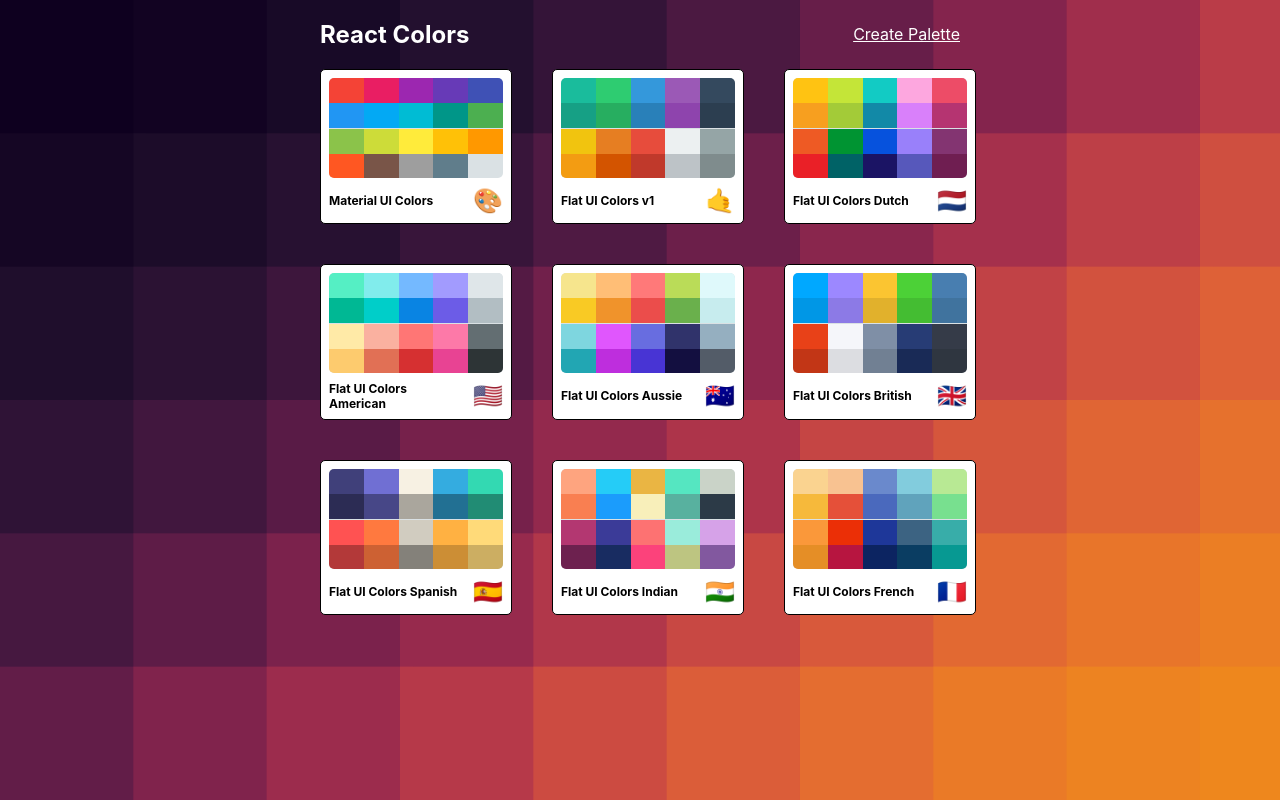
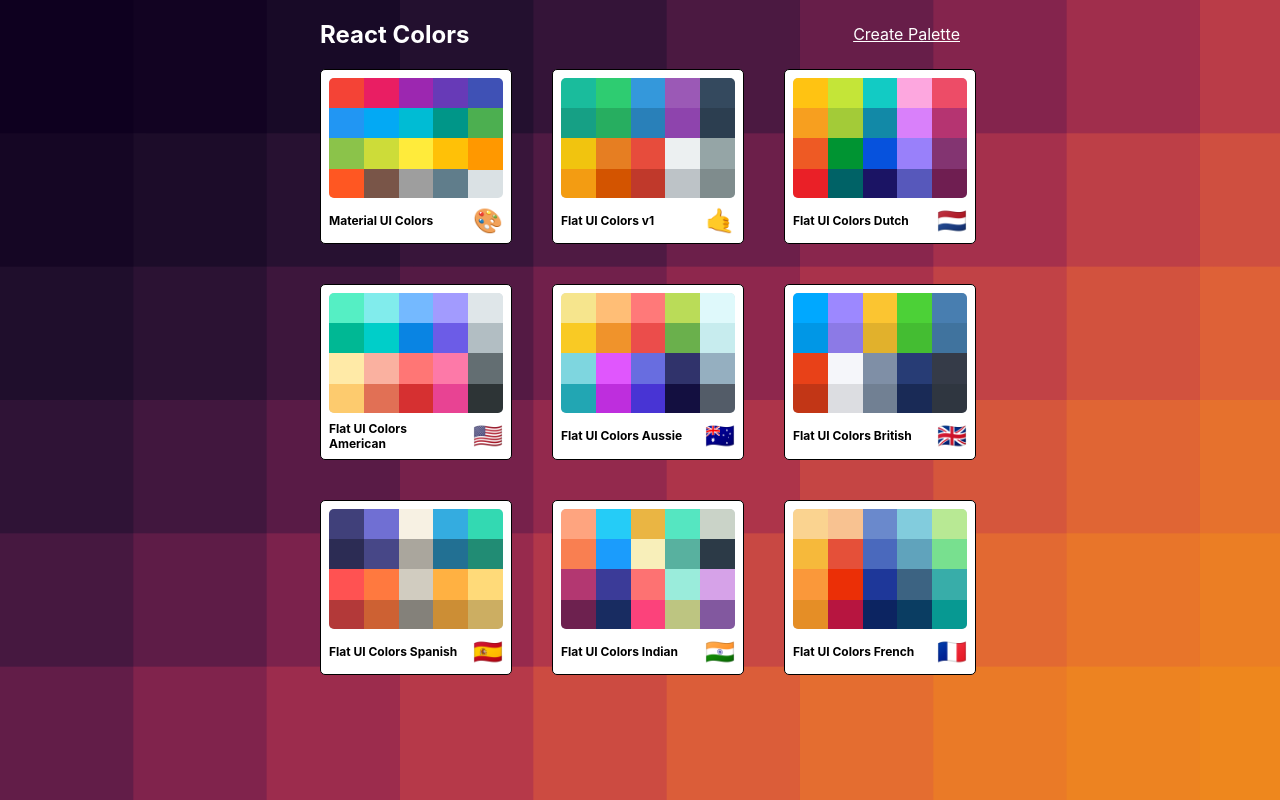
Before and after one commit to avsssai/react-colors, a React (Create React App) app: page / in a window 1280 px wide. Built offline with nearby package versions, Linux system fonts and the light colour scheme.

Commit message:
Fixed Minipalette style issue

```diff
--- a/src/App.js
+++ b/src/App.js
@@ -1,17 +1,17 @@
 import React, { Component } from "react";
+import { Switch, Route } from "react-router-dom";
+import { TransitionGroup, CSSTransition } from "react-transition-group";
+
 import PaletteList from "./PaletteList";
 import Palette from "./Palette";
-import seedColors from "./colors-seeder";
-import { generatePalette } from "./colorHelpers";
-import { Switch, Link, Route } from "react-router-dom";
-import colorsSeeder from "./colors-seeder";
 import SingleColorPalette from "./SingleColorPalette";
 import NewPaletteForm from "./NewPaletteForm";
 import Page from "./Page";
-import { withStyles } from "@material-ui/styles";
-import { TransitionGroup, CSSTransition } from "react-transition-group";
+
+import seedColors from "./colors-seeder";
+import { generatePalette } from "./colorHelpers";
+
 import "./Page.css";
-const styles = {};
 
 class App extends Component {
   constructor(props) {
@@ -64,13 +64,6 @@ class App extends Component {
     );
   }
   render () {
-    let { styles } = this.props;
-
-    let linksOnly = (arr) => {
-      return arr.reduce((acc, el) => {
-        return acc.concat({ paletteName: el.paletteName, id: el.id });
-      }, []);
-    };
     return (
       <div>
         {/* <Palette palette={generatePalette(seedColors[4])} /> */}
@@ -145,4 +138,4 @@ class App extends Component {
   }
 }
 
-export default withStyles(styles)(App);
+export default (App);
--- a/src/styles/MiniPaletteStyles.js
+++ b/src/styles/MiniPaletteStyles.js
@@ -13,18 +13,18 @@ export default {
   },
   colors: {
     backgroundColor: "#dae1e4",
-    height: "100px",
+    height: "120px",
     width: "100%",
     borderRadius: "5px",
     overflow: "hidden",
   },
   colorBox: {
-    height: "25%",
+    height: "26.5%",
     width: "20%",
     display: "inline-block",
     margin: "0 auto",
     position: "relative",
-    marginBottom: "-3.5px",
+    marginBottom: "-5.5px",
   },
   title: {
     display: "flex",
```
